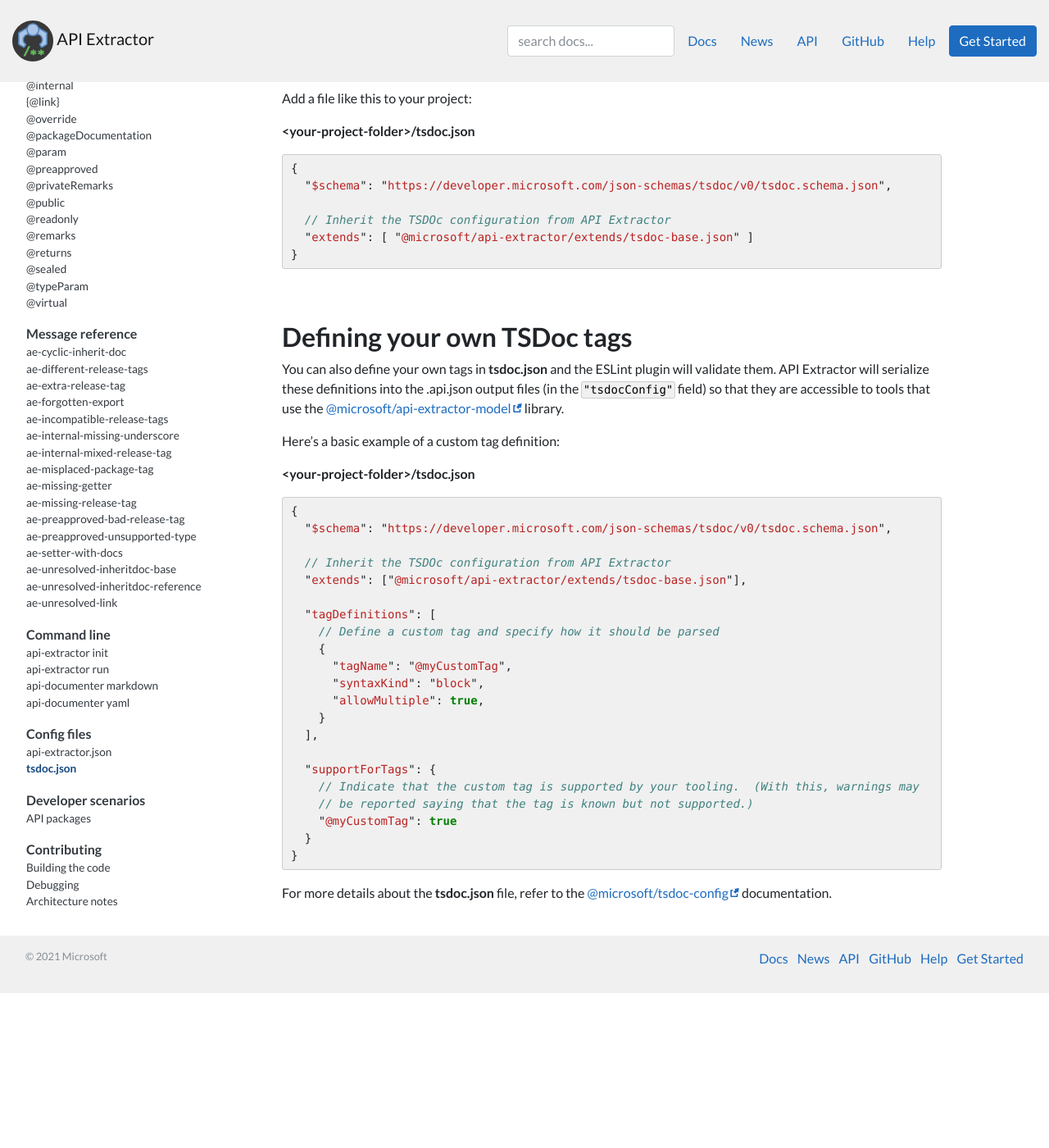
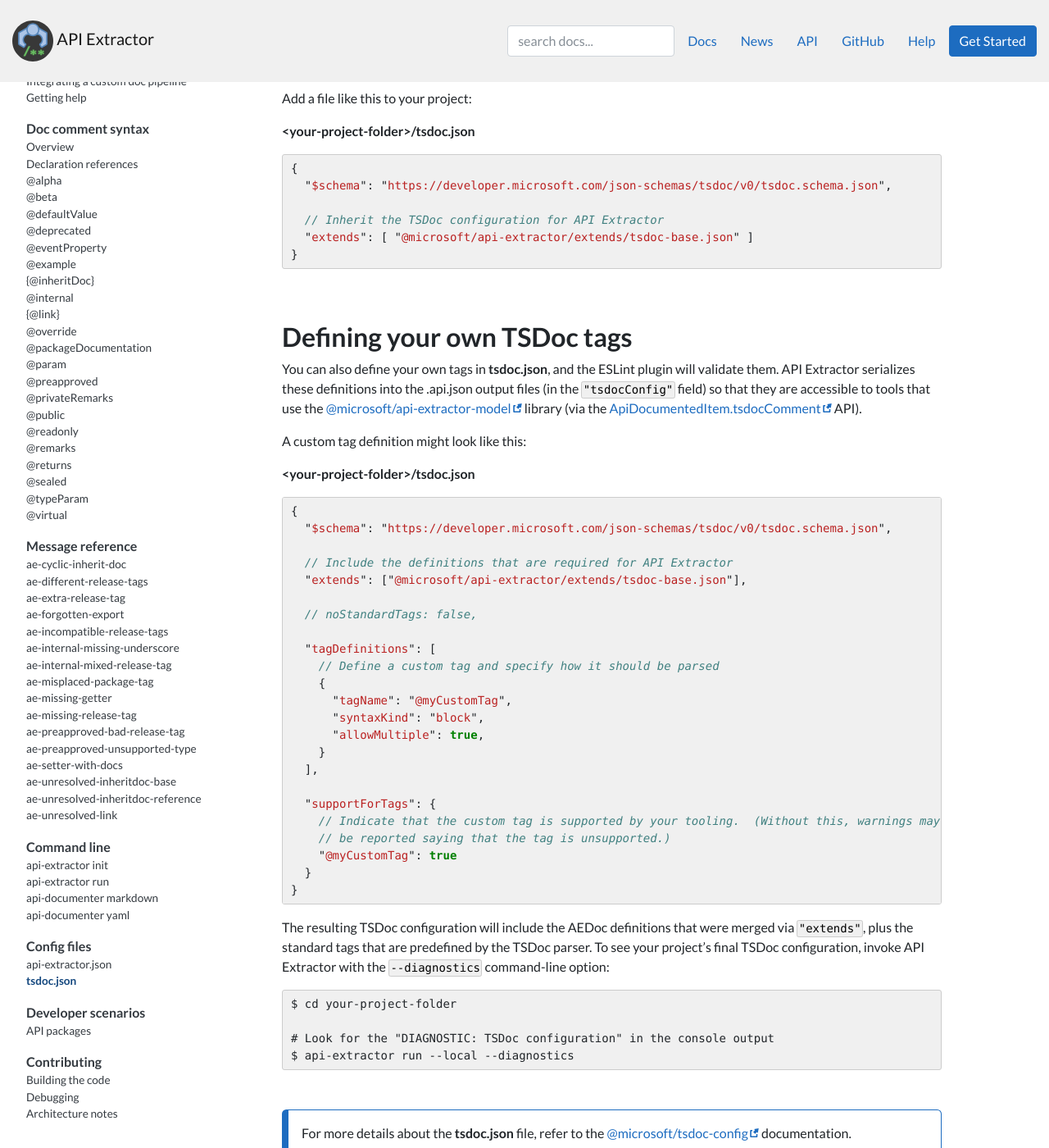
Before and after one commit to microsoft/api-extractor.com-website, a Jekyll site: the page built from pages/configs/tsdoc_json.md, in a window 1280 px wide and 1400 px high, scrolled down 288 px. Shown: the whole window at 82% size. Built offline with Jekyll 4.4.1, drawn with Linux system fonts in a browser that asks for light colours; nearby versions of some CDN libraries; comment, search, counter and statistics services are not loaded; before the commit the page ends 1499 px from its top, so only the background shows below that; some of the changed text lies outside the part shown.

Commit message:
Improve tsdoc.json docs

````diff
--- a/pages/configs/tsdoc_json.md
+++ b/pages/configs/tsdoc_json.md
@@ -5,7 +5,7 @@
 ---
 
 [TSDoc](https://tsdoc.org/) is a standard syntax for TypeScript doc comments.  It can be extended with custom
-tag definitions.  API Extractor's custom definitions (referred to as "AEDoc") can be found in the file
+tag definitions.  API Extractor's custom tags are referred to as "AEDoc" tags.  They are defined in the file
 [extends/tsdoc-base.json](https://github.com/microsoft/rushstack/blob/master/apps/api-extractor/extends/tsdoc-base.json).
 
 If your code comments are processed by other TSDoc-compatible tools, you can add a **tsdoc.json** config file
@@ -21,7 +21,7 @@
 {
   "$schema": "https://developer.microsoft.com/json-schemas/tsdoc/v0/tsdoc.schema.json",
 
-  // Inherit the TSDOc configuration from API Extractor
+  // Inherit the TSDoc configuration for API Extractor
   "extends": [ "@microsoft/api-extractor/extends/tsdoc-base.json" ]
 }
 ```
@@ -29,20 +29,23 @@
 
 ## Defining your own TSDoc tags
 
-You can also define your own tags in **tsdoc.json** and the ESLint plugin will validate them.
-API Extractor will serialize these definitions into the .api.json output files (in the `"tsdocConfig"` field)
+You can also define your own tags in **tsdoc.json**, and the ESLint plugin will validate them.
+API Extractor serializes these definitions into the .api.json output files (in the `"tsdocConfig"` field)
 so that they are accessible to tools that use the
-[@microsoft/api-extractor-model](https://www.npmjs.com/package/@microsoft/api-extractor-model) library.
+[@microsoft/api-extractor-model](https://www.npmjs.com/package/@microsoft/api-extractor-model) library
+(via the [ApiDocumentedItem.tsdocComment](https://rushstack.io/pages/api/api-extractor-model.apidocumenteditem/) API).
 
-Here's a basic example of a custom tag definition:
+A custom tag definition might look like this:
 
 **&lt;your-project-folder&gt;/tsdoc.json**
 ```js
 {
   "$schema": "https://developer.microsoft.com/json-schemas/tsdoc/v0/tsdoc.schema.json",
 
-  // Inherit the TSDOc configuration from API Extractor
+  // Include the definitions that are required for API Extractor
   "extends": ["@microsoft/api-extractor/extends/tsdoc-base.json"],
+
+  // noStandardTags: false,
 
   "tagDefinitions": [
     // Define a custom tag and specify how it should be parsed
@@ -54,12 +57,23 @@
   ],
 
   "supportForTags": {
-    // Indicate that the custom tag is supported by your tooling.  (With this, warnings may
-    // be reported saying that the tag is known but not supported.)
+    // Indicate that the custom tag is supported by your tooling.  (Without this, warnings may
+    // be reported saying that the tag is unsupported.)
     "@myCustomTag": true
   }
 }
 ```
 
-For more details about the **tsdoc.json** file, refer to the
-[@microsoft/tsdoc-config](https://tsdoc.org/pages/packages/tsdoc-config/) documentation.
+The resulting TSDoc configuration will include the AEDoc definitions that were merged via `"extends"`,
+plus the standard tags that are predefined by the TSDoc parser.  To see your project's final TSDoc configuration,
+invoke API Extractor with the `--diagnostics` command-line option:
+
+```
+$ cd your-project-folder
+
+# Look for the "DIAGNOSTIC: TSDoc configuration" in the console output
+$ api-extractor run --local --diagnostics
+```
+
+> For more details about the **tsdoc.json** file, refer to the
+> [@microsoft/tsdoc-config](https://tsdoc.org/pages/packages/tsdoc-config/) documentation.
````
